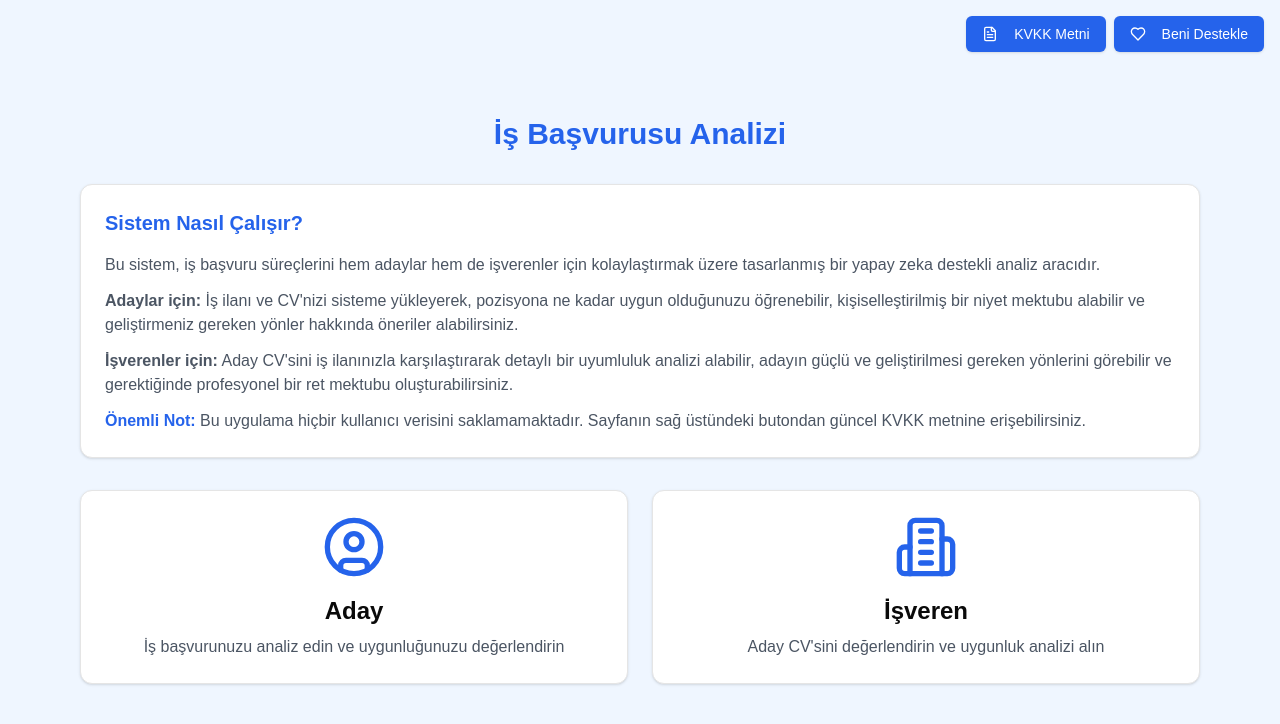
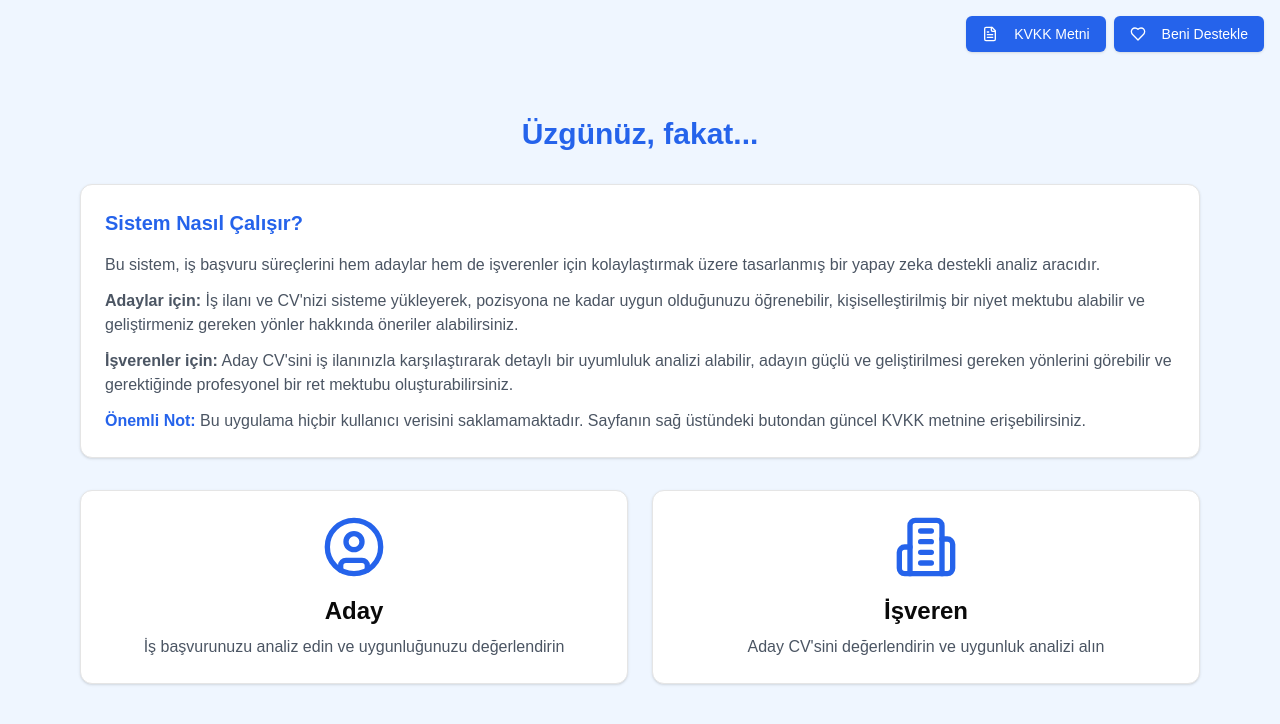
Before and after one commit to mustafaakagunduz/match-app-react, a Next.js app: page / in a window 1280 px wide. Shown: the top 724 px of the page. Built offline with nearby package versions, Linux system fonts and the light colour scheme.

Commit message:
proje başlığı ddeğişti

```diff
--- a/src/app/page.tsx
+++ b/src/app/page.tsx
@@ -131,7 +131,7 @@ const JobAnalyzer = () => {
         className="w-full max-w-6xl mx-auto px-4 py-8"
       >
         <h1 className="text-3xl font-bold text-center text-blue-600 mb-8">
-          İş Başvurusu Analizi
+          Üzgünüz, fakat...
         </h1>
 
         {/* Açıklama Kartı */}
```
Also changed, not shown: 1 other file (tests, documents, lock files or other folders).
